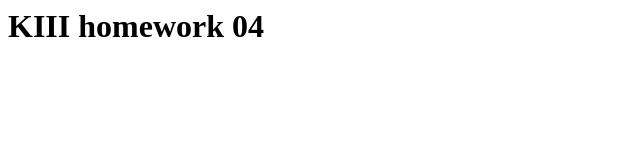
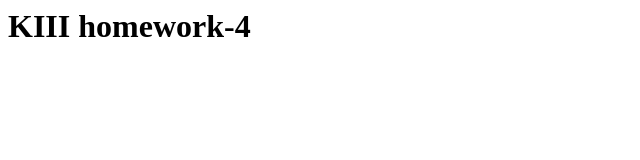
Before and after one commit to frosinacvetkovska/KIII-Exercise-04, a plain HTML site: page index.html in a window 1280 px wide. Shown: the full height of the page, 0-640 px from the left. Drawn offline with Linux system fonts and the light colour scheme.

Commit message:
Update index.html

```diff
--- a/index.html
+++ b/index.html
@@ -1 +1 @@
-<h1>KIII homework 04</h1>
+<h1>KIII homework-4</h1>
```
